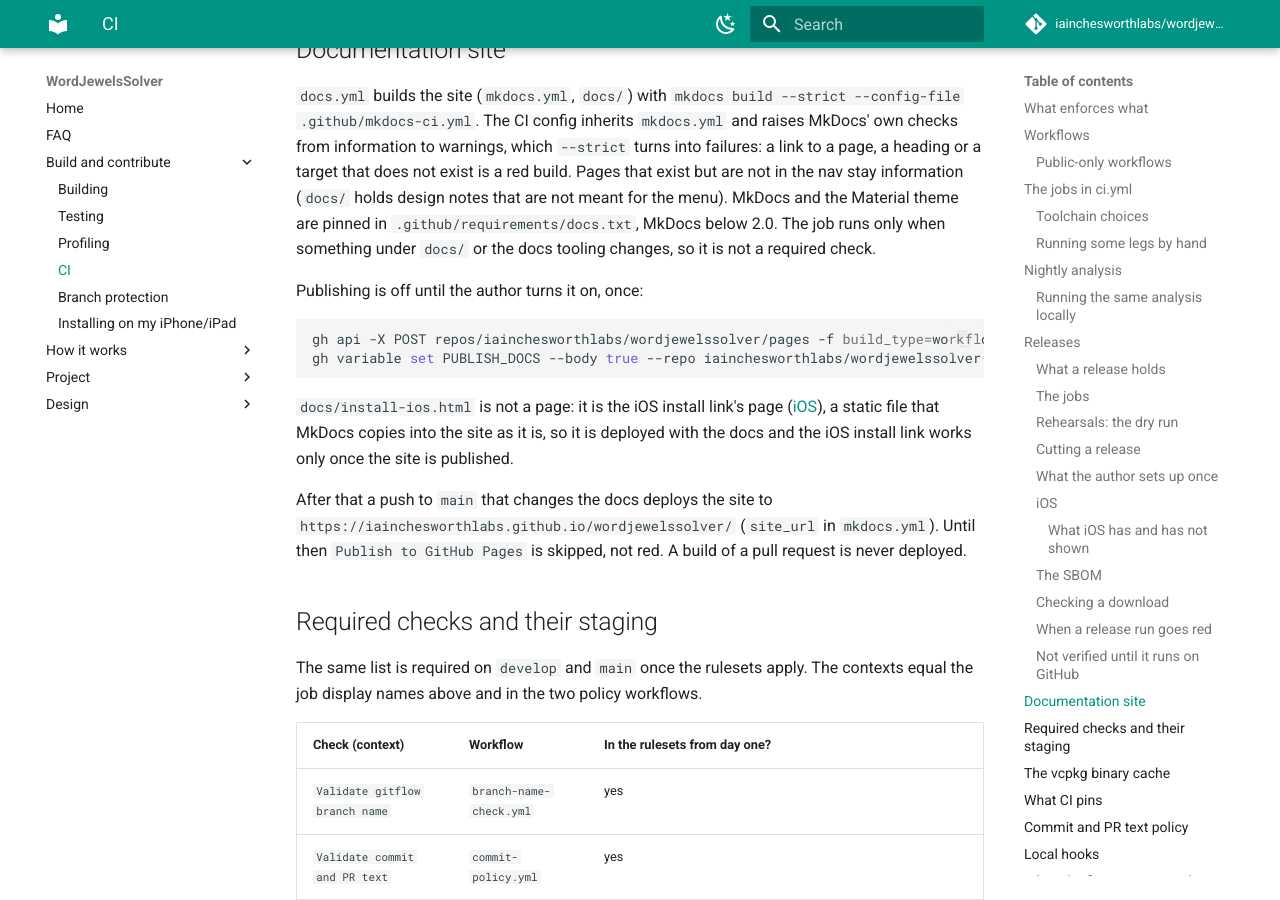
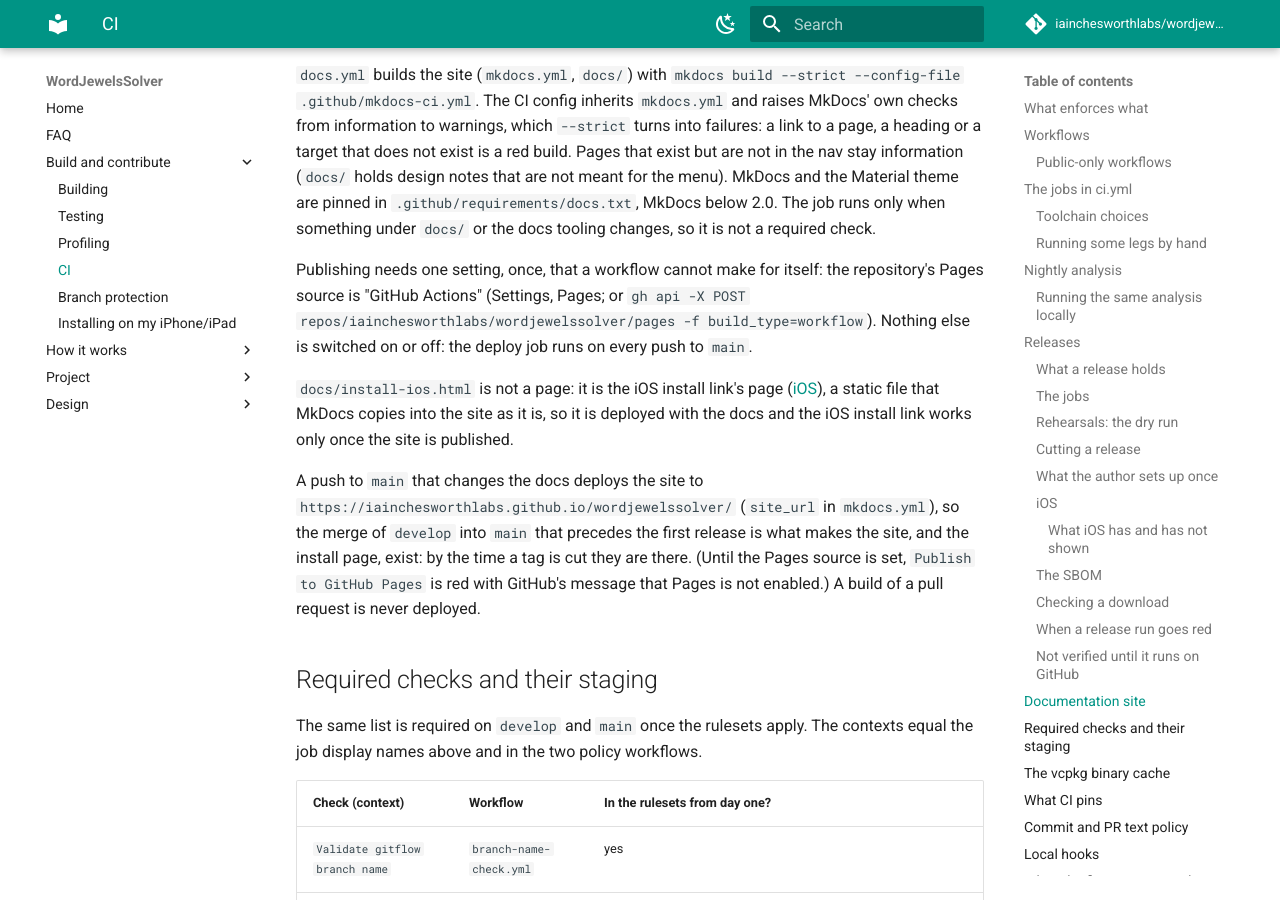
Before and after one commit to iainchesworthlabs/snapandspell, an MkDocs documentation site: the page built from docs/ci.md, in a window 1280 px wide and 900 px high, scrolled down 20481 px. Built offline with MkDocs 1.6.1 and Material for MkDocs 9.7.7, drawn with Linux system fonts in a browser that asks for light colours; comment, search, counter and statistics services are not loaded; some of the changed text lies outside the part shown.

Commit message:
Publish the documentation site on every push to main
The PUBLISH_DOCS gate is gone: merging develop into main for a release now
publishes the site, and the iOS install page with it, so the install link exists
by the time a tag is cut. Only the repository's Pages source (GitHub Actions)
has to be set, once, in its settings.

````diff
--- a/docs/ci.md
+++ b/docs/ci.md
@@ -30,7 +30,7 @@ Install the hooks once per clone with `git config core.hooksPath tools/hooks`.
 | `analysis.yml` | nightly `clang-tidy`, MSVC `/analyze` and a Clang AddressSanitizer + UBSan build and test; no required checks | yes (the SARIF upload is skipped) |
 | `release.yml` | on a `v*` tag: Release packages for Windows, Linux and macOS and the ad-hoc iOS IPA, SBOM, checksums, GPG signatures, attestations, a GitHub Release; by hand or weekly: the same without publishing ([Releases](#releases)) | yes (the build, test and signing steps; publishing needs a tag; the iOS job needs the Apple secrets) |
 | `ios-build.yml` | an unsigned compile of the application for an iPhone/iPad, only when what iOS reads changes; no secret, not required ([iOS](#ios)) | yes |
-| `docs.yml` | `mkdocs build --strict` of the documentation site, and its publication to GitHub Pages from `main` once the author has enabled that ([Documentation site](#documentation-site)); only when the docs change | yes (the build; the publication needs Pages) |
+| `docs.yml` | `mkdocs build --strict` of the documentation site, and its publication to GitHub Pages on every push to `main` that changes the docs ([Documentation site](#documentation-site)) | yes (the build; the publication needs Pages) |
 | `release-tooling.yml` | lints the workflows (actionlint, ShellCheck) and self-tests the release scripts with a throw-away key; only when those files change | yes |
 | `branch-name-check.yml` | gitflow branch naming; the source/target pairing | yes |
 | `commit-policy.yml` | no attribution in the PR title, PR body or any commit message of the PR | yes |
@@ -623,8 +623,9 @@ scheme), so `docs/install-ios.html` builds it in the browser from `?tag=` (or fi
 newest release with a `manifest.plist`). MkDocs copies a non-Markdown file in `docs/`
 into the site unchanged, so the page needs no nav entry and passes `mkdocs build
 --strict`; it is deployed with the docs, so it exists only once
-[the site is published](#documentation-site): the Pages and `PUBLISH_DOCS` steps there
-are now also what makes the install link work. The release workflow does not wait for it.
+[the site is published](#documentation-site): a merge to `main` publishes it, so the
+merge that precedes the first release makes the install link work. The release
+workflow does not wait for it.
 
 #### What iOS has and has not shown
 
@@ -766,21 +767,22 @@ and the Material theme are pinned in `.github/requirements/docs.txt`, MkDocs bel
 2.0. The job runs only when something under `docs/` or the docs tooling changes,
 so it is not a required check.
 
-Publishing is off until the author turns it on, once:
-
-```sh
-gh api -X POST repos/iainchesworthlabs/wordjewelssolver/pages -f build_type=workflow   # Pages from GitHub Actions
-gh variable set PUBLISH_DOCS --body true --repo iainchesworthlabs/wordjewelssolver
-```
+Publishing needs one setting, once, that a workflow cannot make for itself: the
+repository's Pages source is "GitHub Actions" (Settings, Pages; or
+`gh api -X POST repos/iainchesworthlabs/wordjewelssolver/pages -f build_type=workflow`).
+Nothing else is switched on or off: the deploy job runs on every push to `main`.
 
 `docs/install-ios.html` is not a page: it is the iOS install link's page
 ([iOS](#ios)), a static file that MkDocs copies into the site as it is, so it is
 deployed with the docs and the iOS install link works only once the site is published.
 
-After that a push to `main` that changes the docs deploys the site to
+A push to `main` that changes the docs deploys the site to
 `https://iainchesworthlabs.github.io/wordjewelssolver/` (`site_url` in
-`mkdocs.yml`). Until then `Publish to GitHub Pages` is skipped, not red. A build
-of a pull request is never deployed.
+`mkdocs.yml`), so the merge of `develop` into `main` that precedes the first release
+is what makes the site, and the install page, exist: by the time a tag is cut they
+are there. (Until the Pages source is set, `Publish to GitHub Pages` is red with
+GitHub's message that Pages is not enabled.) A build of a pull request is never
+deployed.
 
 ## Required checks and their staging
 
````
Also changed, not shown: CHANGELOG.md (+2 -2 lines), docs/ios-install.md (+6 -4 lines), 1 other file.
